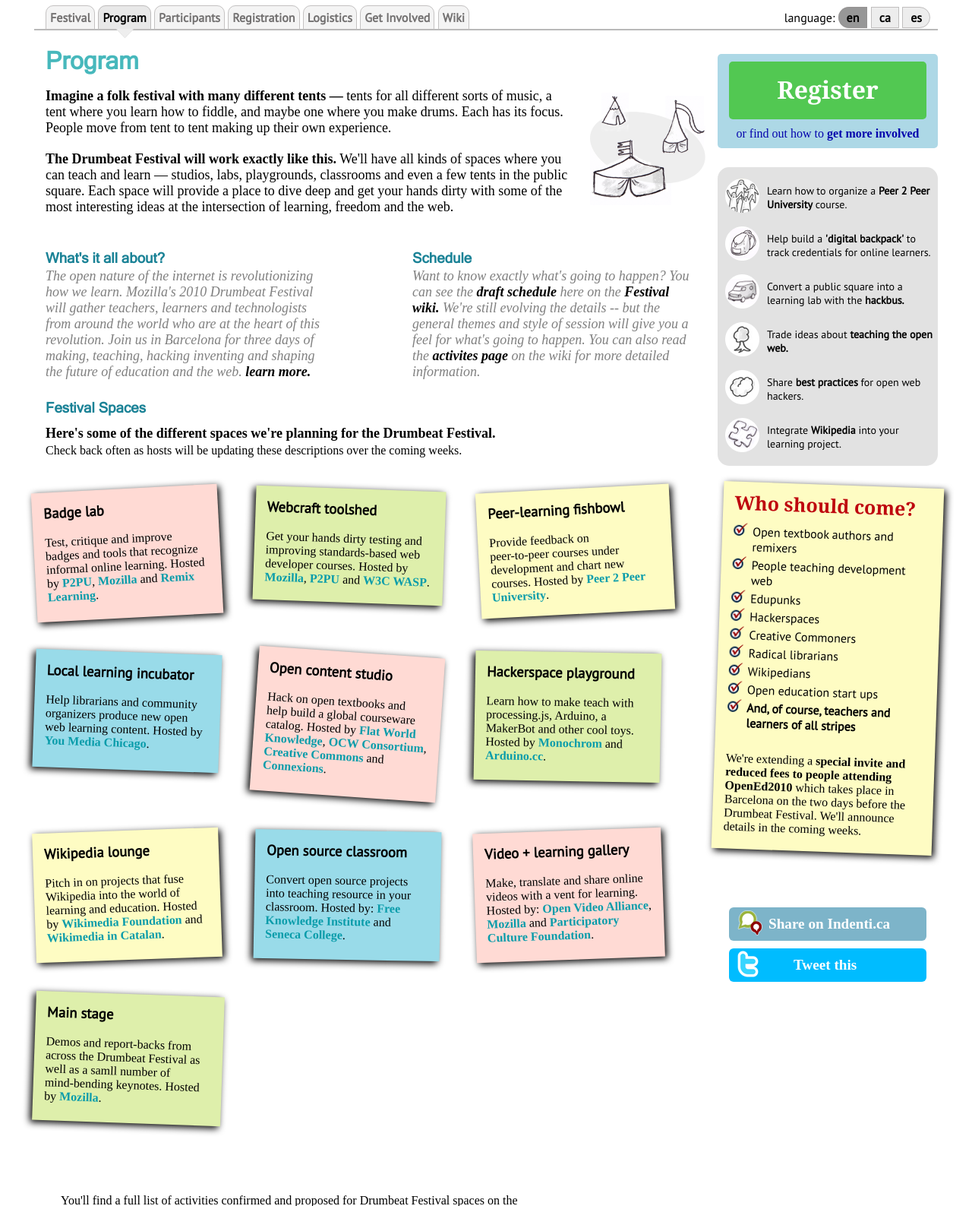
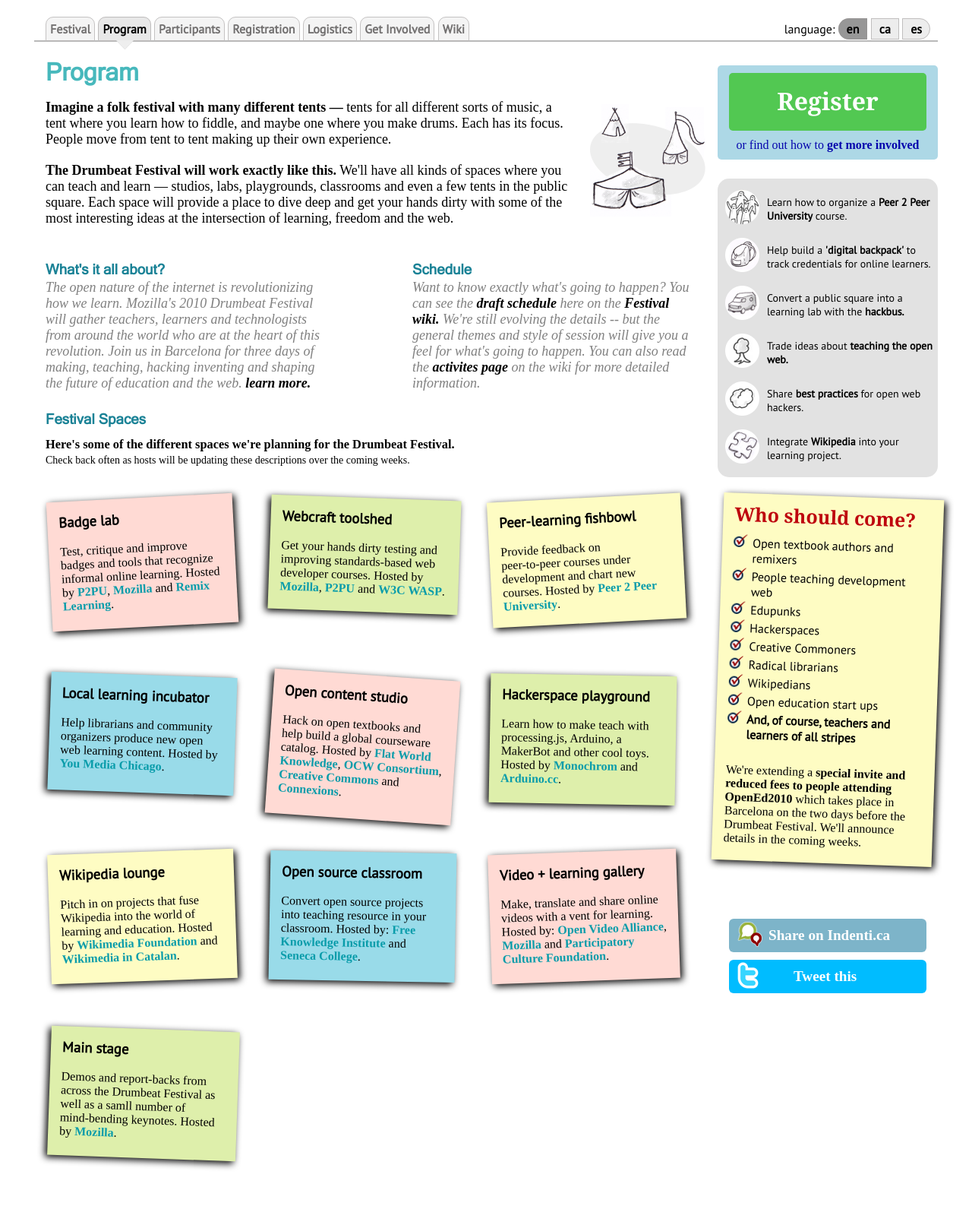
Before and after one commit to arturocampi/interfacesWeb, a plain HTML site: page html/index.html in a window 1280 px wide. Shown: the part 200-1787 px from the top of the page at 76% size. Drawn offline with Linux system fonts and the light colour scheme.

Commit message:
fixed errors

```diff
--- a/css/style.css
+++ b/css/style.css
@@ -91,9 +91,9 @@ a{
 #subtitle{
     clear: both;
     width: auto;
-
     padding: 10px 5px 25px 15px;
     color: #00717b;
+    font-size: 22px;
 }
 
 #secondNav{
@@ -161,19 +161,19 @@ a{
     float:left;
 }
 
-#programSection>header>h1{
+#programSection>h1{
     color: #47b8bc;
     padding: 25px 0px 15px 15px;
 }
 
-#programSection>section{
+#section{
     padding-left: 15px;
     padding-bottom: 20px;
     width: 690px;
     vertical-align: top;
 }
 
-#programSection>section>article{
+#section>article{
     margin-bottom: 20px;
     font-size: large;
     font-family: 'Times New Roman';
@@ -183,7 +183,7 @@ a{
     margin-left: 15px;
 }
 
-#programSection>img,#programSection>section{
+#programSection>img,#section{
     display: inline-block;
 }
 
@@ -215,16 +215,16 @@ a{
     padding-top: 20px;
 }
 
-#spaces>section{
+#sectionSpaces{
     padding-top: 10px;
     padding-bottom: 35px;
 }
 
 #spaces>footer{
-    padding: 45px 0px 35px 35px;
+    padding: 0px 0px 35px 20px;
 }
 
-#spaces>footer>p>a{
+#spaces>footer>a{
     color:rgb(38, 129, 120);
 }
 
@@ -237,7 +237,7 @@ a{
     font-size: 38px;
 }
 
-.box{
+.boxSize{
     width: 290px;
     height: 230px;
 }
@@ -263,6 +263,8 @@ a{
     background-color: #99dbe9;
 }
 
+.boxPad{padding-bottom: 15px}
+
 #boxes div h3{
     font-family: PTSans;
 }
@@ -270,9 +272,8 @@ a{
 #boxes{
     display: flex;
     flex-wrap: wrap;
+    padding-left: 20px;
 }
-
-.boxPad{padding-bottom: 15px}
 
 #box1{
     transform: rotate(-3deg);
--- a/html/index.html
+++ b/html/index.html
@@ -10,14 +10,13 @@
 </head>
 
 <body>
-    <!--LOGO, MENU PRINCIPAL, TITULO, MENU SECUNDARIO, IDIOMA-->
-    <header id="logo" >
-        <img src="../img/drumbeat_logo.png">
+    <header id="logo">
+        <img src="../img/drumbeat_logo.png" alt="Drumbeat logo">
     </header>
     <nav id="mainMenu">
         <div id="firstMenu">
             <ul class="microsoftSans padR" id="logIn">
-                <li style="padding-right: 25px;" ;><a href="https://foundation.mozilla.org/es/">log in</a></li>
+                <li style="padding-right: 25px"><a href="https://foundation.mozilla.org/es/">log in</a></li>
                 <li><a href="https://foundation.mozilla.org/es/">sign up</a></li>
             </ul>
         </div>
@@ -37,15 +36,15 @@
     <div id="secondNav">
         <ul class="PTSans">
             <li><a href="https://foundation.mozilla.org/es/">Festival</a></li>
-            <li style="background-color: #e8e8e8
-            ;" ;><a style="color: black;" ; href="https://foundation.mozilla.org/es/">Program</a></li>
+            <li style="background-color: #e8e8e8"><a style="color: black"
+                    href="https://foundation.mozilla.org/es/">Program</a></li>
             <li><a href="https://foundation.mozilla.org/es/">Participants</a></li>
             <li><a href="https://foundation.mozilla.org/es/">Registration</a></li>
             <li><a href="https://foundation.mozilla.org/es/">Logistics</a></li>
             <li><a href="https://foundation.mozilla.org/es/">Get Involved</a></li>
             <li><a href="https://foundation.mozilla.org/es/">Wiki</a></li>
-            <img id="navSelectArrow" src="../img/tabs-arrow2.png">
         </ul>
+        <img id="navSelectArrow" src="../img/tabs-arrow2.png" alt="Arrow">
     </div>
     <div id="language">
         <span class="PTSans">language:</span>
@@ -55,156 +54,186 @@
             <li class="disInline" id="esLAN"><a href="https://foundation.mozilla.org/es/">es</a></li>
         </ul>
     </div>
-    <!--PRIMER PÁRRAFO-->
     <div id="programSection">
-        <header>
         <h1 class="microsoftSans">Program</h1>
-        </header>
-        <section>
-            <article><strong>Imagine a folk festival with many different tents — </strong> tents for all different sorts
+        <div id="section">
+            <article>
+                <h4 class="disInline">Imagine a folk festival with many different tents — </h4> tents for all different
+                sorts
                 of music, a tent where you learn how to fiddle, and maybe one where you make drums. Each has its focus.
-                People move from tent to tent making up their own experience.</article>
-            <article><strong>The Drumbeat Festival will work exactly like this.</strong> We'll have all kinds of spaces
+                People move from tent to tent making up their own experience.
+            </article>
+            <article>
+                <h4 class="disInline">The Drumbeat Festival will work exactly like this.</h4> We'll have all kinds of
+                spaces
                 where you can teach and learn — studios, labs, playgrounds, classrooms and even a few tents in the
                 public square. Each space will provide a place to dive deep and get your hands dirty with some of the
-                most interesting ideas at the intersection of learning, freedom and the web.</article>
-        </section>
-        <img src="../img/program.png">
+                most interesting ideas at the intersection of learning, freedom and the web.
+            </article>
+        </div>
+        <img src="../img/program.png" alt="Program">
     </div>
     <div id="register" class="asideWidth">
         <div id="registerIcon">
-            <a href="https://foundation.mozilla.org/es/"><h1 class="georgiaFont" style="color: white;">Register</h1></a>
+            <a href="https://foundation.mozilla.org/es/">
+                <h1 class="georgiaFont" style="color: white;">Register</h1>
+            </a>
         </div>
-        <p>or find out how to <a style="color: rgb(5, 5, 173)" href="https://foundation.mozilla.org/es/">get more involved</a href=""></p>
+        <p>or find out how to <a style="color: rgb(5, 5, 173)" href="https://foundation.mozilla.org/es/">get more
+                involved</a></p>
     </div>
     <div id="learnHow" class="asideWidth">
         <div id="p2pu" class="asideLearnHowInline">
-            <img src="../img/benefit_p2pu.png">
+            <img src="../img/benefit_p2pu.png" alt="p2pu">
             <p>Learn how to organize a <strong>Peer 2 Peer University</strong> course.</p>
         </div>
         <div id="creds" class="asideLearnHowInline">
-            <img src="../img/benefit_creds.png">
+            <img src="../img/benefit_creds.png" alt="creds">
             <p>Help build a <strong>'digital backpack'</strong> to track credentials for online learners.</p>
         </div>
         <div id="hackbus" class="asideLearnHowInline">
-            <img src="../img/benefit_hackbus.png">
+            <img src="../img/benefit_hackbus.png" alt="hackbus">
             <p>Convert a public square into a learning lab with the <strong>hackbus.</strong></p>
         </div>
         <div id="teaching" class="asideLearnHowInline">
-            <img src="../img/benefit_teaching.png">
+            <img src="../img/benefit_teaching.png" alt="teaching">
             <p>Trade ideas about <strong>teaching the open web.</strong></p>
         </div>
         <div id="hack" class="asideLearnHowInline">
-            <img src="../img/benefit_hack.png">
+            <img src="../img/benefit_hack.png" alt="hack">
             <p>Share <strong>best practices</strong> for open web hackers.</p>
         </div>
         <div id="wikipedia" class="asideLearnHowInline">
-            <img src="../img/benefit_wikipedia.png">
+            <img src="../img/benefit_wikipedia.png" alt="wikipedia">
             <p>Integrate <strong>Wikipedia</strong> into your learning project.</p>
         </div>
     </div>
     <div id="linea"></div>
-    <!--SEGUNDO PÁRRAFO (ABOUT), TERCER PÁRRAFO (SCHEDULE)-->
     <div id="about">
-        <header class="padL">
-            <h3 class="microsoftSans">What's it all about?</h3>
-        </header>
-        <section class="padL">
-            <article class="textMiddleContent">The open nature of the internet is revolutionizing how we learn.
+        <h3 class="microsoftSans padL">What's it all about?</h3>
+        <div class="textMiddleContent padL">The open nature of the internet is revolutionizing how we learn.
             Mozilla's 2010 Drumbeat Festival will gather teachers, learners and technologists from around the world
             who are at the heart of this revolution. Join us in Barcelona for three days of making, teaching,
             hacking inventing and shaping the future of education and the web. <a
-                    href="https://foundation.mozilla.org/es/">learn more.</a></article>
-        </section>
+                href="https://foundation.mozilla.org/es/">learn more.</a>
+        </div>
     </div>
     <div id="schedule">
-        <header>
         <h3 class="microsoftSans">Schedule</h3>
-        </header>
-        <section>
-            <article class="textMiddleContent">Want to know exactly what's going to happen? You can see the <a
+        <div class="textMiddleContent">Want to know exactly what's going to happen? You can see the <a
                 href="https://foundation.mozilla.org/es/">draft schedule</a> here on the <a
                 href="https://foundation.mozilla.org/es/">Festival wiki.</a> We're still evolving the details -- but
             the general themes and style of session will give you a feel for what's going to happen. You can also
             read the <a href="https://foundation.mozilla.org/es/">activites page</a> on the wiki for more detailed
-                information.</article>
-        </section>
+            information.
         </div>
-
-    <!--CAJAS (DEL DIV DE CAJAS: HEADER, SECTION Y FOOTER)-->
+    </div>
     <div id="spaces">
         <header class="padL">
             <h3 class="microsoftSans">Festival Spaces</h3>
         </header>
-        <section class="padL">
-            <article style="font-size: 18px;">
-                <strong>Here's some of the different spaces we're planning for the Drumbeat Festival.</strong>
+        <div id="sectionSpaces" class="padL">
+            <article style="font-size: 14px">
+                <h3>Here's some of the different spaces we're planning for the Drumbeat Festival.</h3>
+                <p>Check back often as hosts will be updating these descriptions over the coming weeks.</p>
             </article>
-            <article>
-                Check back often as hosts will be updating these descriptions over the coming weeks.
-            </article>
-        </section>
-        <!--CAJAS-->
+        </div>
         <div id="boxes">
-            <div id="box1" class="box boxMargin pinkBox">
+            <div class="boxSize">
+                <div id="box1" class="boxMargin pinkBox">
                     <h3 class="boxPad">Badge lab</h3>
                     <p>Test, critique and improve badges and tools that recognize informal online learning. Hosted by
-                    <a href="https://foundation.mozilla.org/es/">P2PU</a>, <a href="https://foundation.mozilla.org/es/">Mozilla</a> and <a href="https://foundation.mozilla.org/es/">Remix Learning</a>.
+                        <a href="https://foundation.mozilla.org/es/">P2PU</a>, <a
+                            href="https://foundation.mozilla.org/es/">Mozilla</a> and <a
+                            href="https://foundation.mozilla.org/es/">Remix Learning</a>.
                     </p>
                 </div>
-            <div id="box2" class="box boxMargin greenBox">
+            </div>
+            <div class="boxSize">
+                <div id="box2" class="boxMargin greenBox">
                     <h3 class="boxPad">Webcraft toolshed</h3>
                     <p>Get your hands dirty testing and improving standards-based web developer courses. Hosted by
-                    <a href="https://foundation.mozilla.org/es/">Mozilla</a>, <a href="https://foundation.mozilla.org/es/">P2PU</a> and <a href="https://foundation.mozilla.org/es/">W3C WASP</a>.
+                        <a href="https://foundation.mozilla.org/es/">Mozilla</a>, <a
+                            href="https://foundation.mozilla.org/es/">P2PU</a> and <a
+                            href="https://foundation.mozilla.org/es/">W3C WASP</a>.
                     </p>
                 </div>
-            <div id="box3" class="box boxMargin yellowBox">
+            </div>
+            <div class="boxSize">
+                <div id="box3" class="boxMargin yellowBox">
                     <h3 class="boxPad">Peer-learning fishbowl</h3>
-                <p>Provide feedback on <br> peer-to-peer courses under development and chart new courses. Hosted by <a href="https://foundation.mozilla.org/es/">Peer 2
-                        Peer University</a>.</p>
+                    <p>Provide feedback on <br> peer-to-peer courses under development and chart new courses. Hosted by
+                        <a href="https://foundation.mozilla.org/es/">Peer 2
+                            Peer University</a>.
+                    </p>
+                </div>
+            </div>
+            <div class="boxSize">
+                <div id="box4" class="boxMargin blueBox">
+                    <h3 class="boxPad">Local learning incubator</h3>
+                    <p>Help librarians and community organizers produce new open web learning content. Hosted by <a
+                            href="https://foundation.mozilla.org/es/">You
+                            Media Chicago</a>.</p>
+                </div>
+            </div>
+            <div class="boxSize">
+                <div id="box5" class="boxMargin pinkBox">
+                    <h3 class="boxPad">Open content studio</h3>
+                    <p>Hack on open textbooks and <br> help build a global courseware catalog. Hosted by <a
+                            href="https://foundation.mozilla.org/es/">Flat World
+                            Knowledge</a>, <a href="https://foundation.mozilla.org/es/">OCW Consortium</a>, <a
+                            href="https://foundation.mozilla.org/es/">Creative Commons</a> and <a
+                            href="https://foundation.mozilla.org/es/">Connexions</a>.</p>
+                </div>
             </div>
 
-            <div id="box4" class="box boxMargin blueBox">
-                <h3 class="boxPad">Local learning incubator</h3>
-                <p>Help librarians and community organizers produce new open web learning content. Hosted by <a href="https://foundation.mozilla.org/es/">You
-                        Media Chicago</a>.</p>
-            </div>
-            <div id="box5" class="box boxMargin pinkBox">
-                <h3 class="boxPad">Open content studio</h3>
-                <p>Hack on open textbooks and <br> help build a global courseware catalog. Hosted by <a href="https://foundation.mozilla.org/es/">Flat World
-                        Knowledge</a>, <a href="https://foundation.mozilla.org/es/">OCW Consortium</a>, <a href="https://foundation.mozilla.org/es/">Creative Commons</a> and <a href="https://foundation.mozilla.org/es/">Connexions</a>.</p>
-            </div>
-            <div id="box6" class="box boxMargin greenBox">
+            <div class="boxSize">
+                <div id="box6" class="boxMargin greenBox">
                     <h3 class="boxPad">Hackerspace playground</h3>
                     <p>Learn how to make teach with processing.js, Arduino, a MakerBot and other cool toys. Hosted by
-                    <a href="https://foundation.mozilla.org/es/">Monochrom</a> and <a href="https://foundation.mozilla.org/es/">Arduino.cc</a>.
+                        <a href="https://foundation.mozilla.org/es/">Monochrom</a> and <a
+                            href="https://foundation.mozilla.org/es/">Arduino.cc</a>.
                     </p>
                 </div>
-            <div id="box7" class="box boxMargin yellowBox">
+            </div>
+            <div class="boxSize">
+                <div id="box7" class="boxMargin yellowBox">
                     <h3 class="boxPad">Wikipedia lounge</h3>
                     <p>Pitch in on projects that fuse Wikipedia into the world of learning and education. Hosted by
-                    <a href="https://foundation.mozilla.org/es/">Wikimedia Foundation</a> and <a href="https://foundation.mozilla.org/es/">Wikimedia in Catalan</a>.
+                        <a href="https://foundation.mozilla.org/es/">Wikimedia Foundation</a> and <a
+                            href="https://foundation.mozilla.org/es/">Wikimedia in Catalan</a>.
                     </p>
                 </div>
-            <div id="box8" class="box boxMargin blueBox">
+            </div>
+            <div class="boxSize">
+                <div id="box8" class="boxMargin blueBox">
                     <h3 class="boxPad">Open source classroom</h3>
-                <p>Convert open source projects into teaching resource in your classroom. Hosted by: <a href="https://foundation.mozilla.org/es/">Free Knowledge
+                    <p>Convert open source projects into teaching resource in your classroom. Hosted by: <a
+                            href="https://foundation.mozilla.org/es/">Free Knowledge
                             Institute</a> and <a href="https://foundation.mozilla.org/es/">Seneca College</a>.</p>
                 </div>
-            <div id="box9" class="box boxMargin pinkBox">
+            </div>
+            <div class="boxSize">
+                <div id="box9" class="boxMargin pinkBox">
                     <h3 class="boxPad">Video + learning gallery</h3>
-                <p>Make, translate and share online videos with a vent for learning. Hosted by: <a href="https://foundation.mozilla.org/es/">Open Video
-                        Alliance</a>, <a href="https://foundation.mozilla.org/es/">Mozilla</a> and <a href="https://foundation.mozilla.org/es/">Participatory Culture Foundation</a>.</p>
+                    <p>Make, translate and share online videos with a vent for learning. Hosted by: <a
+                            href="https://foundation.mozilla.org/es/">Open Video
+                            Alliance</a>, <a href="https://foundation.mozilla.org/es/">Mozilla</a> and <a
+                            href="https://foundation.mozilla.org/es/">Participatory Culture Foundation</a>.</p>
                 </div>
-            <div id="box10" class="box boxMargin greenBox">
+            </div>
+            <div class="boxSize">
+                <div id="box10" class="boxMargin greenBox">
                     <h3 class="boxPad">Main stage</h3>
-                <p>Demos and report-backs from across the Drumbeat Festival as well as a samll number of <br> mind-bending
+                    <p>Demos and report-backs from across the Drumbeat Festival as well as a samll number of <br>
+                        mind-bending
                         keynotes. Hosted by <a href="https://foundation.mozilla.org/es/">Mozilla</a>.</p>
                 </div>
             </div>
+        </div>
         <footer class="padL">
-            <p>You'll find a full list of activities confirmed and proposed for Drumbeat Festival spaces on the
-                </br><a href="https://foundation.mozilla.org/es/">activities wiki page.</a></p>
+            <p>You'll find a full list of activities confirmed and proposed for Drumbeat Festival spaces on the</p>
+            <a href="https://foundation.mozilla.org/es/">activities wiki page.</a>
             <h1 id="partnership" class="microsoftSans">In Partnership With</h1>
         </footer>
     </div>
@@ -222,22 +251,22 @@
             <li><strong>And, of course, teachers and learners of all stripes</strong></li>
         </ul>
         <p>
-            We're extending a <strong>special invite and reduced fees to people attending <a href="https://foundation.mozilla.org/es/">OpenEd2010</a></strong>
+            We're extending a <strong>special invite and reduced fees to people attending <a
+                    href="https://foundation.mozilla.org/es/">OpenEd2010</a></strong>
             which takes place in Barcelona on the two days before the Drumbeat Festival. We'll announce details in the
             coming weeks.
         </p>
     </div>
     <div id="rssAside" class="asideWidth">
         <div id="indeticaRSS">
-            <img src="../img/identica.png">
+            <img src="../img/identica.png" alt="identica">
             <a href="https://foundation.mozilla.org/es/">Share on Indenti.ca</a>
         </div>
         <div id="twitterRSS">
-            <img src="../img/twitter.png">
+            <img src="../img/twitter.png" alt="twitter">
             <a href="https://foundation.mozilla.org/es/">Tweet this</a>
         </div>
     </div>
-    <!--FOOTER CON LISTA Y ENLACES-->
     <footer id="mainFooter">
         <div id="footerFirst">
             <ul style="list-style-image: url(../img/icono/rss.jpg);">
```
Lines whose indentation alone changed are shown as unchanged.
